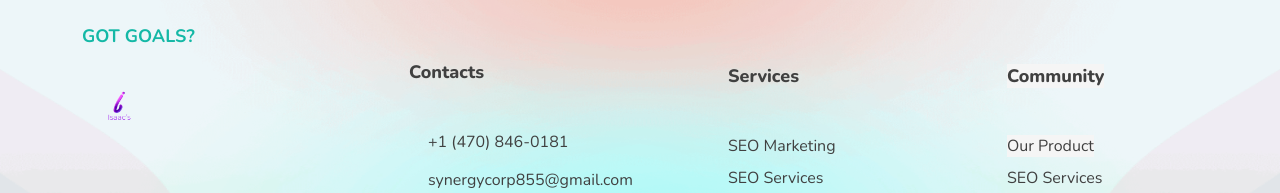
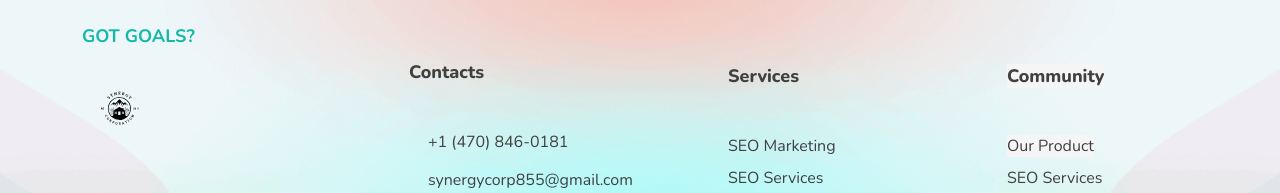
Before and after one commit to Synergy-Corpp/Portfolio-model, a Next.js app: page /Contact in a window 1280 px wide. Shown: the part 922-1115 px from the top of the page. Built offline with nearby package versions, Linux system fonts and the light colour scheme; a web font is replaced by a local one.

Commit message:
minor edits

```diff
--- a/components/HomeComponents/DigitalMarketing/DigitalMarketing.jsx
+++ b/components/HomeComponents/DigitalMarketing/DigitalMarketing.jsx
@@ -8,11 +8,11 @@ const DigitalMarketing = () => {
   const slideInUp = useRef(null);
 
   const restartAnimation = () => {
-    // Add animation classes to restart animations
+    // to restart animations
     slideInUp.current.classList.add('slideInUp');
   };
 
-  // Apply intersection observer to both columns
+  // intersection observer to both columns
   useIntersectionObserver(slideInUp, restartAnimation);
   return (
     <div className="items-stretch self-stretch flex flex-col pb-12  ">
--- a/components/HomeComponents/Footer/Footer.jsx
+++ b/components/HomeComponents/Footer/Footer.jsx
@@ -1,19 +1,8 @@
 'use client'
-// import ScrollEvent from '/hooks/ScrollEvent';
 
 const Footer=()=> {
-  // const { isScrolled, scrollToTop } = ScrollEvent();
   return (
     <div className="flex-col overflow-hidden relative flex min-h-[512px] justify-center items-stretch py-3">
-             {/* Scroll to top button */}
-             {/* {isScrolled && (
-        <button
-          className={`scroll-to-top ${isScrolled ? 'visible' : 'hidden'}`}
-          onClick={scrollToTop}
-        >
-          Scroll to Top
-        </button>
-      )} */}
       <img
         loading="lazy"
         src="/img/herobk.png"
@@ -37,7 +26,7 @@ const Footer=()=> {
                 <span className="self-stretch flex grow flex-col pr-10 pt-5 pb-12 items-start max-md:pr-5">
                   < img
                     loading="lazy"
-                    src="/img/Transparent-logo.png"
+                    src="/img/Logo-01.svg"
                     className="aspect-[0.99] object-contain object-center w-[75px] overflow-hidden max-w-full"
                   />
                   <div className="text-neutral-700 text-base leading-6 self-stretch mt-11 mb-2.5 max-md:mt-10">
--- a/components/HomeComponents/FullServiceDigi/FullServiceDigi.jsx
+++ b/components/HomeComponents/FullServiceDigi/FullServiceDigi.jsx
@@ -1,8 +1,6 @@
 'use client'
+
 import Image from "next/image";
-
-
-
 const FullServiceDigi = () => {
 
   return (
--- a/components/HomeComponents/Smallpple/Smallpple.jsx
+++ b/components/HomeComponents/Smallpple/Smallpple.jsx
@@ -7,12 +7,12 @@ const Smallpple=() =>{
   const rightColumnRef = useRef(null);
 
   const restartAnimation = () => {
-    // Add animation classes to restart animations
+    //  restart animations
     leftColumnRef.current.classList.add('slideInLeft');
     rightColumnRef.current.classList.add('slideInRight');
   };
 
-// Apply intersection observer to both columns
+// intersection observer to both columns
 useIntersectionObserver(leftColumnRef, restartAnimation);
 useIntersectionObserver(rightColumnRef, restartAnimation);
 
```
Also changed, not shown: components/HomeComponents/RollingNos/RollingNos.jsx (+2 -5 lines), 1 other file (tests, documents, lock files or other folders).
